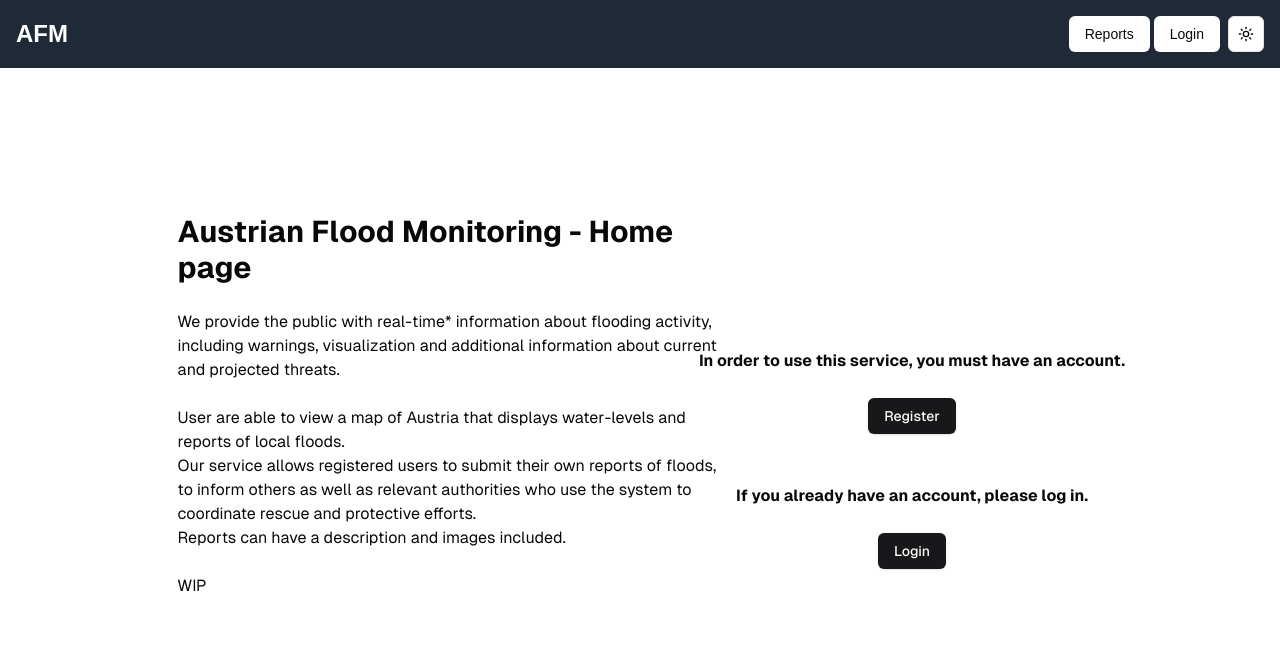
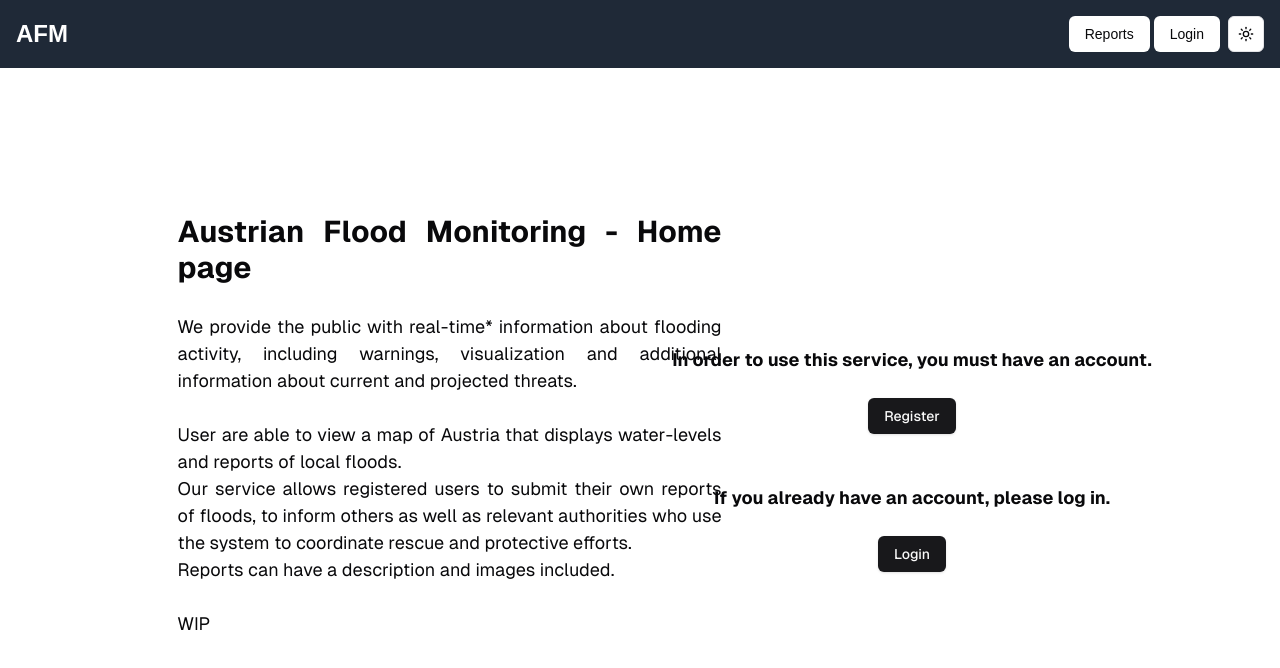
Before and after one commit to dfoddav2/austrian-flood-monitor, a Next.js app in the folder client/: page / in a window 1280 px wide. Shown: the top 668 px of the page. Built offline with nearby package versions, Linux system fonts and the light colour scheme.

Commit message:
css for homepage

```diff
--- a/client/src/styles/home.module.css
+++ b/client/src/styles/home.module.css
@@ -19,18 +19,21 @@
   padding-top: 10%;
   padding-bottom: 10%;
   vertical-align: middle;
+  font-size: large;
 }
 
 
 .home_text {
   width: 50%;
   height: 50%;
-  text-align: left;
+  text-align: justify;
   margin-left: -25%;
   margin-right: 10%;
 }
 
 .home_nav {
+  border-style: solid;
+  border-color: white;
   width: 50%;
   text-align: center;
   margin-left: 50%;
```
